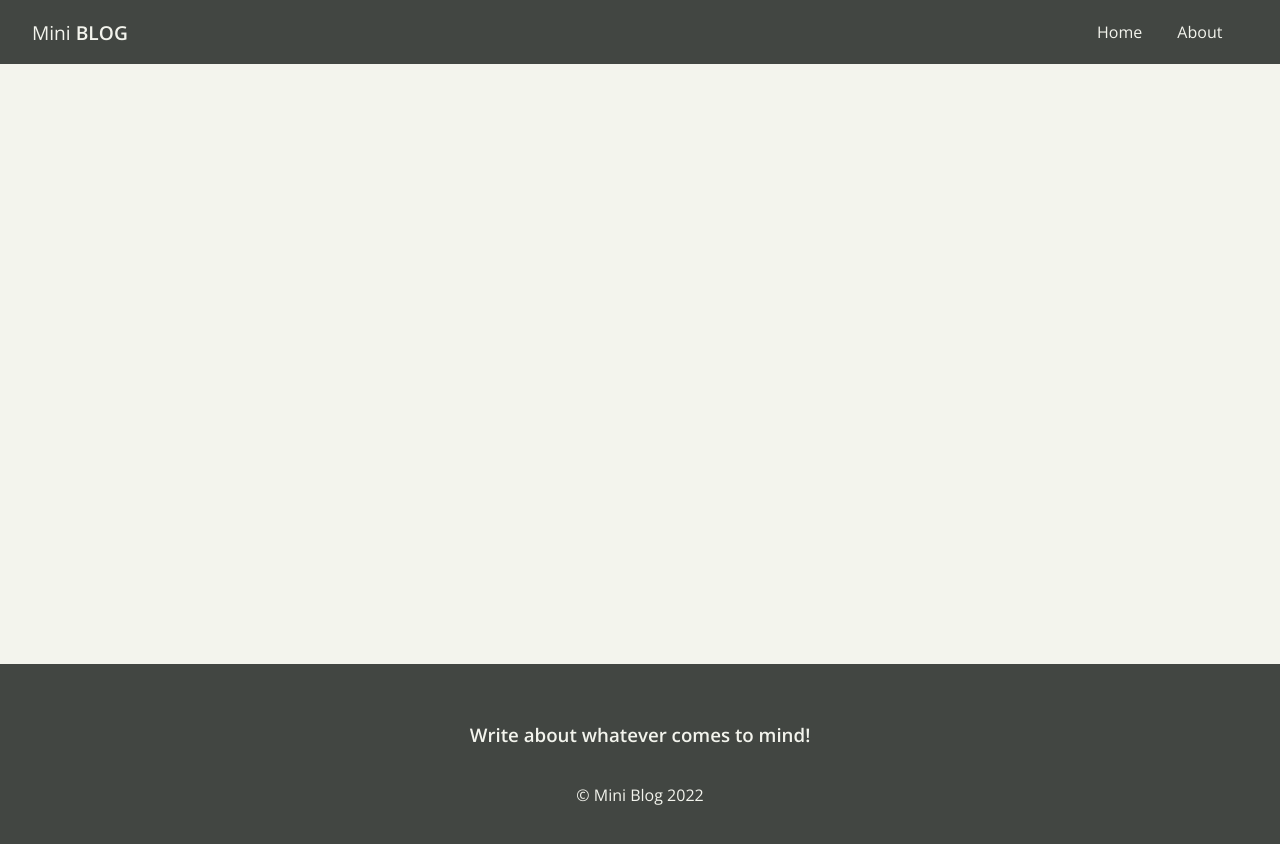
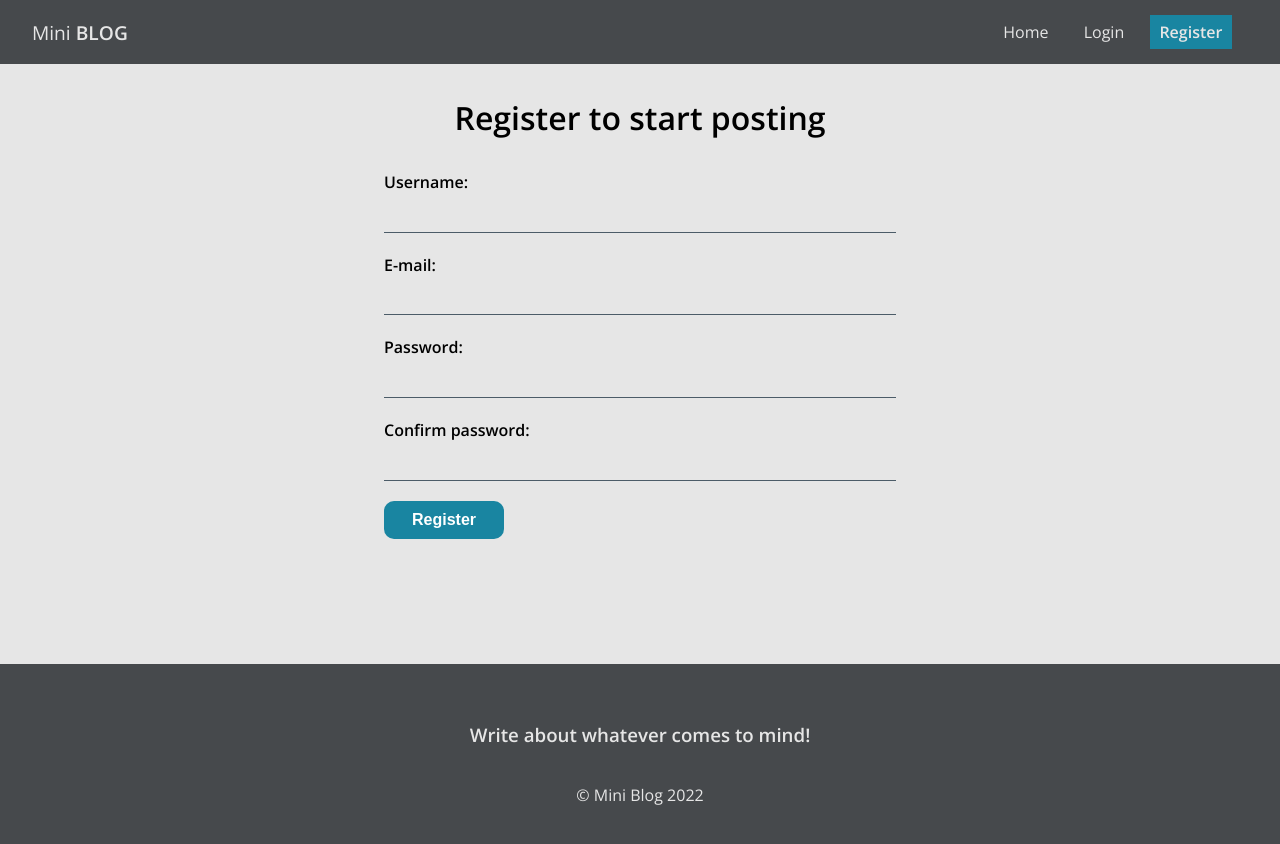
Before and after one commit to renanvsouza/react-blog, a React (Create React App) app: page /register in a window 1280 px wide. Shown: the top 844 px of the page. Built offline with nearby package versions, Linux system fonts and the light colour scheme.

Commit message:
user registration form

```diff
--- a/src/App.jsx
+++ b/src/App.jsx
@@ -2,7 +2,9 @@ import { BrowserRouter, Routes, Route } from 'react-router-dom';
 import './App.css';
 import Footer from './components/Footer/Footer';
 import Navbar from './components/Navbar/Navbar';
-import Home from './pages/Home';
+import Home from './pages/Home/Home';
+import Login from './pages/Login/Login';
+import Register from './pages/Register/Register';
 
 function App() {
   return (
@@ -12,6 +14,8 @@ function App() {
         <div className="container">
           <Routes>
             <Route path='/' element={<Home />} />
+            <Route path='/login' element={<Login />} />
+            <Route path='/register' element={<Register />} />
           </Routes>
         </div>
         <Footer />
--- a/src/components/Navbar/Navbar.jsx
+++ b/src/components/Navbar/Navbar.jsx
@@ -14,7 +14,10 @@ function Navbar() {
           <NavLink to='/'>Home</NavLink>
         </li>
         <li>
-          <NavLink to='/about'>About</NavLink>
+          <NavLink to='/login'>Login</NavLink>
+        </li>
+        <li>
+          <NavLink to='/register'>Register</NavLink>
         </li>
       </ul>
     </nav>
--- /dev/null
+++ b/src/hooks/useAuth.js
@@ -0,0 +1,60 @@
+import { db } from '../firebase/config';
+import {
+  getAuth,
+  createUserWithEmailAndPassword,
+  updateProfile,
+  signOut
+} from 'firebase/auth';
+import { useEffect, useState } from "react";
+
+function useAuth() {
+  const [authError, setAuthError] = useState(null);
+  const [loading, setLoading] = useState(null);
+
+  //Clean-up
+  const [canceled, setCanceled] = useState(false);
+
+  const auth = getAuth();
+
+  function checkIfIsCanceled() {
+    if (canceled) return;
+  }
+
+  async function createUser(data) {
+    checkIfIsCanceled();
+    setLoading(true);
+    setAuthError(null);
+
+    try {
+      const { user } = await createUserWithEmailAndPassword(
+        auth,
+        data.email,
+        data.password
+      );
+
+      await updateProfile(user, {
+        displayName: data.displayName
+      });
+
+      setLoading(false);
+      return user;
+
+    } catch (error) {
+
+      //Returns the error message without the "Firebase: " at the beggining
+      setAuthError(error.message.slice(9));
+
+    }
+
+    setLoading(false);
+  }
+
+  useEffect(() => {
+    return () => setCanceled(true);
+  }, []);
+
+
+  return { auth, createUser, authError, loading };
+}
+
+export default useAuth;
--- a/src/index.css
+++ b/src/index.css
@@ -1,10 +1,14 @@
 @import url('https://fonts.googleapis.com/css2?family=Open+Sans:wght@300;400;500;600&display=swap');
 
 :root {
-  --color-1: #F3F4ED;
-  --color-2: #536162;
-  --color-3: #424642;
-  --color-4: #C06014;
+  --color-1: #e6e6e6;
+  --color-2: #4C5C68;
+  --color-3: #46494C;
+  --color-4: #1985a1;
+  --color-4-alt: #17758d;
+  --color-5: #C5C3C6;
+  --danger-color: #ff44445d;
+  --danger-color-dark: #a10000;
 }
 
 * {
@@ -42,3 +46,69 @@ textarea::placeholder {
 input:focus, textarea:focus {
   outline: none;
 }
+
+h1 {
+  text-align: center;
+  padding: 2rem 0;
+}
+
+/* Forms */
+
+form {
+  max-width: 40%;
+  margin: 0 auto;
+}
+
+label {
+  display: flex;
+  flex-direction: column;
+  margin-bottom: 1.3em;
+}
+
+label span {
+  margin-bottom: 0.3em;
+  font-weight: bold;
+  text-align: left;
+}
+
+input, textarea {
+  border: none;
+  border-bottom: 1px solid var(--color-2);
+  padding: 0.5em 0;
+  background-color: transparent;
+  font-size: 1em;
+}
+
+.btn {
+  background-color: var(--color-4);
+  color: #FFF;
+  text-align: center;
+  cursor: pointer;
+  border-radius: 10px;
+  width: 120px;
+  font-weight: bold;
+  border: none;
+  padding: 10px 15px;
+  font-size: 1em;
+}
+
+.btn:hover {
+  background-color: var(--color-4-alt);
+}
+
+.btn:disabled {
+  pointer-events: none;
+  cursor: not-allowed;
+  background-color: #4C5C68;
+}
+
+.error {
+  width: 40%;
+  margin: 2rem auto;
+  padding: 0.5rem;
+  border-radius: 15px;
+  background-color: var(--danger-color);
+  color: var(--danger-color-dark);
+  text-align: center;
+  font-weight: bold;
+}
--- a/src/pages/Home.jsx
+++ b/src/pages/Home/Home.jsx
@@ -2,7 +2,7 @@ import './Home.css';
 
 function Home() {
   return (
-    <h2>Home Page</h2>
+    <h1>Home Page</h1>
   );
 }
 
--- /dev/null
+++ b/src/pages/Login/Login.jsx
@@ -0,0 +1,11 @@
+import './Login.css';
+
+function Login() {
+  return (
+    <div>
+      <h1>Login</h1>
+    </div>
+  );
+}
+
+export default Login;
--- /dev/null
+++ b/src/pages/Register/Register.jsx
@@ -0,0 +1,74 @@
+import { useState } from 'react';
+import useAuth from '../../hooks/useAuth';
+import './Register.css';
+
+function Register() {
+  const [name, setName] = useState('');
+  const [email, setEmail] = useState('');
+  const [password, setPassword] = useState('');
+  const [confirmPassword, setConfirmPassword] = useState('');
+  const [error, setError] = useState('');
+  const { createUser, authError, loading } = useAuth();
+
+  async function handleSubmit(e) {
+    e.preventDefault();
+
+    if (password !== confirmPassword) {
+
+      setError("Password doesn't match confirmation.");
+      console.log(error);
+
+    } else {
+
+      const data = {
+        displayName: name,
+        email,
+        password
+      }
+
+      const res = await createUser(data);
+
+      console.log(res);
+
+    }
+
+    setName('');
+    setEmail('');
+    setPassword('');
+    setConfirmPassword('');
+  }
+
+
+  return (
+    <div>
+      <h1>Register to start posting</h1>
+      <form onSubmit={handleSubmit}>
+        <label htmlFor="name">
+          <span>Username: </span>
+          <input type="text" name="displayName" value={name} onChange={(e) => setName(e.target.value)} required />
+        </label>
+        <label htmlFor="email">
+          <span>E-mail: </span>
+          <input type="text" name="email" value={email} onChange={(e) => setEmail(e.target.value)} required />
+        </label>
+        <label htmlFor="password">
+          <span>Password: </span>
+          <input type="password" name="password" value={password} onChange={(e) => setPassword(e.target.value)} required />
+        </label>
+        <label htmlFor="confirmPassword">
+          <span>Confirm password: </span>
+          <input type="password" name="confirmPassword" value={confirmPassword} onChange={(e) => setConfirmPassword(e.target.value)} required />
+        </label>
+        {
+          loading ?
+            <button className='btn' type="submit" disabled>Register</button>
+            :
+            <button className='btn' type="submit">Register</button>
+        }
+      </form>
+      {(error || authError) && <p className='error'>{error || authError}</p>}
+    </div>
+  );
+}
+
+export default Register;
```
Also changed, not shown: src/pages/Home/Home.css (added), src/pages/Login/Login.css (added), src/pages/Register/Register.css (added), 2 other files (tests, documents, lock files or other folders).
